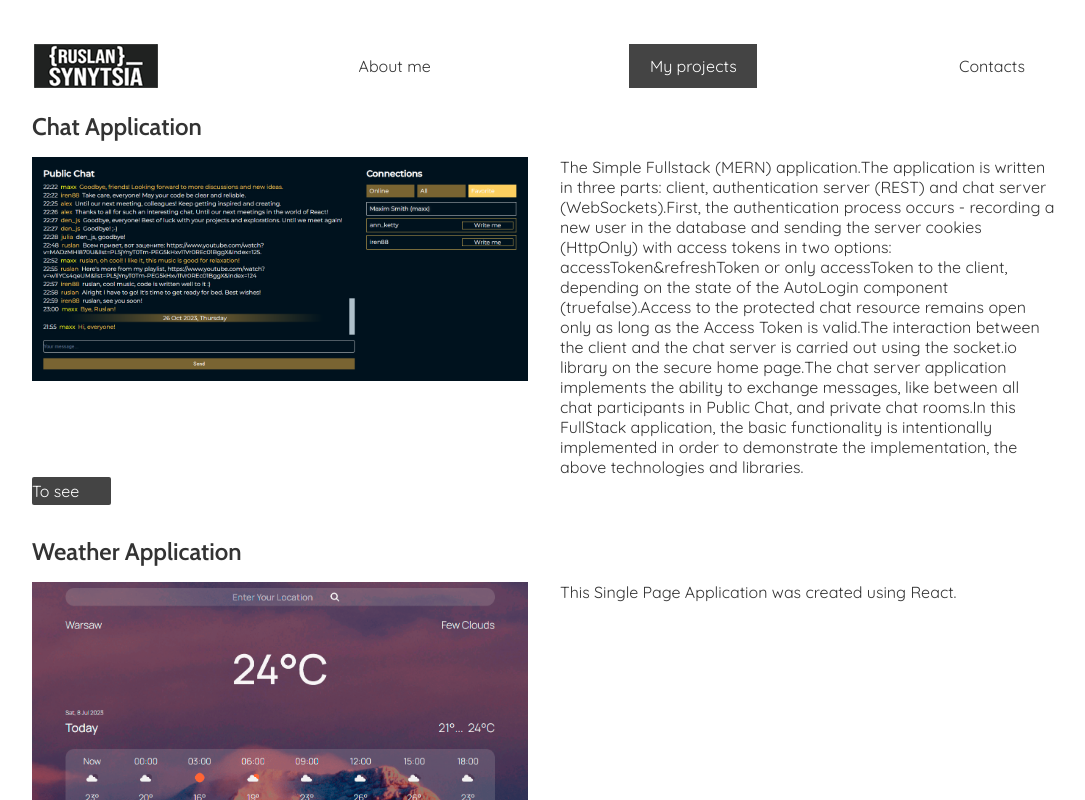
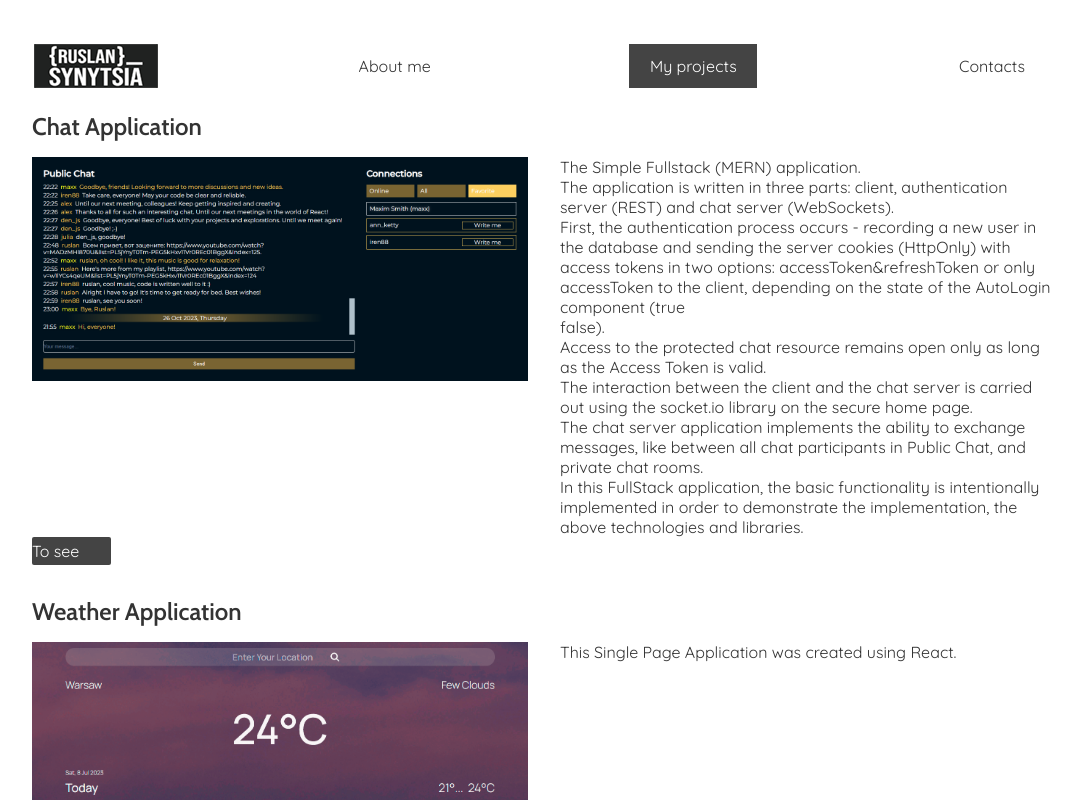
Before and after one commit to ruslan-synytsia/CV-web-app, a React (Create React App) app: page /projects in a window 1280 px wide. Shown: the top 800 px of the page, without its empty margins (96-1181 px from the left). Built offline with nearby package versions, Linux system fonts and the light colour scheme.

Commit message:
Update Projects.module.css
added style for span element

```diff
--- a/src/Components/Pages/Projects/Projects.module.css
+++ b/src/Components/Pages/Projects/Projects.module.css
@@ -1,5 +1,9 @@
 .Projects {
     padding-top: 7rem;
+}
+
+.Projects span {
+    display: inline-block;
 }
 
 .Projects_item {
```
